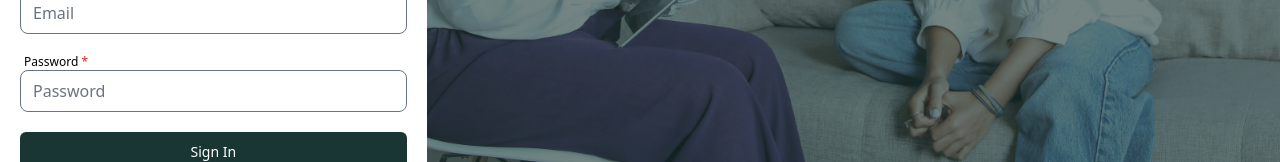
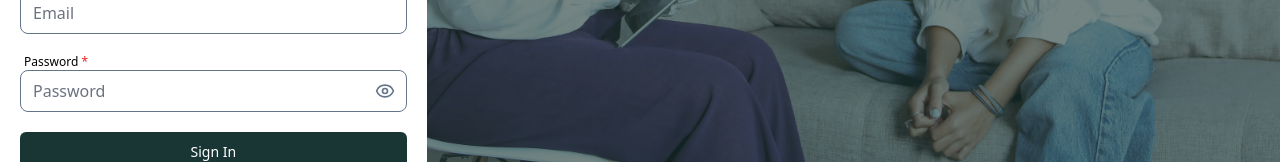
Before and after one commit to kkopoku/therapy-link, a Next.js app in the folder frontend/: page /auth/login in a window 1280 px wide. Shown: the part 559-721 px from the top of the page. Built offline with nearby package versions, Linux system fonts and the light colour scheme.

Commit message:
chore: added toggle button to show password or not

```diff
--- a/frontend/src/app/auth/login/page.tsx
+++ b/frontend/src/app/auth/login/page.tsx
@@ -8,12 +8,14 @@ import UnauthenticatedLayout from "@/components/layouts/UnauthenticatedLayout";
 import Image from "next/image";
 import BlackLogo from "@/components/logo/logo-black";
 import LoadingSpinner from "@/components/loading/LoadingSpinner";
+import { EyeIcon, EyeOffIcon } from "lucide-react";
 
 export default function Page() {
   const [email, setEmail] = useState("");
   const [password, setPassword] = useState("");
   const [error, setError] = useState<string | null>(null);
   const [loading, setLoading] = useState(false);
+  const [showPassword, setShowPassword] = useState(false);
   const router = useRouter();
 
   const handleSubmit = async (e: React.FormEvent<HTMLFormElement>) => {
@@ -77,19 +79,28 @@ export default function Page() {
                     <label className="w-full text-xs pl-1">
                       Password <span className="text-red-600">*</span>
                     </label>
+                    <div className="relative w-full">
                       <input
-                  className="border border-slate-500 rounded-lg px-3 min-h-10 w-full disabled:bg-slate-200"
+                        className="border border-slate-500 rounded-lg px-3 min-h-10 w-full pr-10 disabled:bg-slate-200"
                         name="password"
-                  type="password"
+                        type={showPassword ? "text" : "password"}
                         placeholder="Password"
                         value={password}
-                  onChange={(e) => {
-                    setPassword(e.target.value);
-                    setError("");
-                  }}
-                  disabled={loading}
+                        onChange={(e) => setPassword(e.target.value)}
                         required
                       />
+                      <button
+                        type="button"
+                        className="absolute inset-y-0 right-3 flex items-center text-slate-500"
+                        onClick={() => setShowPassword(!showPassword)}
+                      >
+                        {showPassword ? (
+                          <EyeOffIcon className="w-5 h-5" />
+                        ) : (
+                          <EyeIcon className="w-5 h-5" />
+                        )}
+                      </button>
+                    </div>
                   </div>
 
               {error && <div className="text-red-500 text-sm">{error}</div>}
```
Lines whose indentation alone changed are shown as unchanged.
